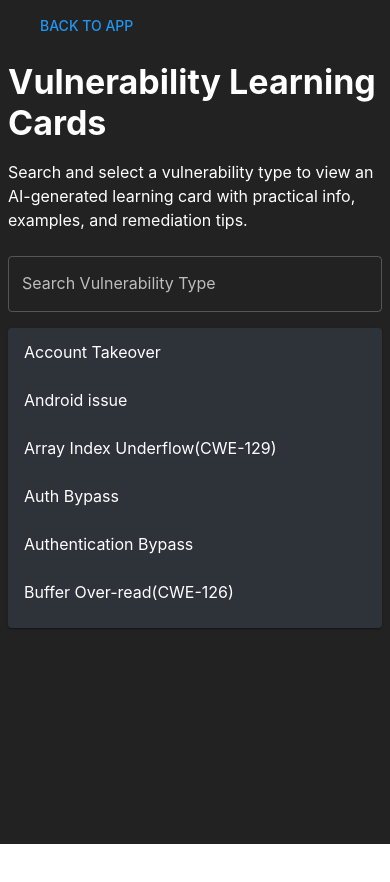
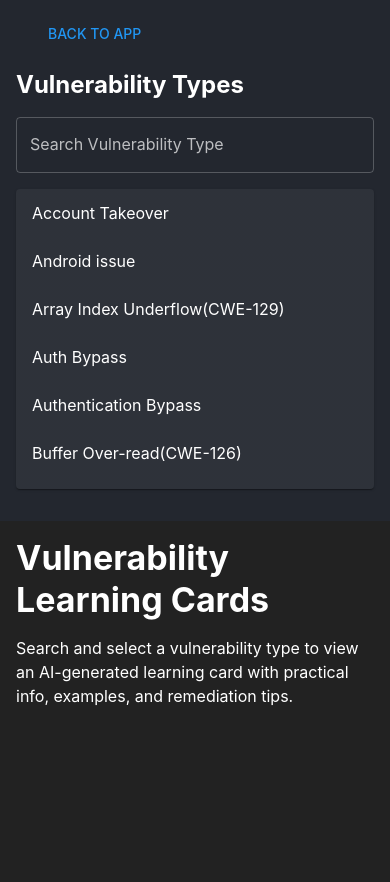
Before and after one commit to asjadbut/buggenie, a React (Vite) app: page / in a window 390 px wide. Both pictures are taken after a click on the button "LEARNING". Shown: the top 882 px of the page. Before the commit the page ends 844 px from the top, so only its background shows below. Built offline with nearby package versions, Linux system fonts and the light colour scheme; some icons are missing.

Commit message:
Refactored LearningPage component layout for improved user experience, separating the search functionality and learning card display into distinct sections. Enhanced responsiveness and updated styles for better accessibility and usability.

```diff
--- a/src/LearningPage.jsx
+++ b/src/LearningPage.jsx
@@ -40,14 +40,28 @@ const LearningPage = ({ onBack }) => {
   const filtered = vulnTypes.filter(v => v.toLowerCase().includes(search.toLowerCase()));
 
   return (
-    <Box sx={{ maxWidth: 900, mx: 'auto', p: { xs: 1, sm: 3 }, minHeight: '100vh' }}>
+    <Box sx={{ width: '100%', minHeight: '100vh', display: 'flex', flexDirection: { xs: 'column', md: 'row' }, alignItems: 'stretch', p: { xs: 0, sm: 3 } }}>
+      {/* Left: Searchable List */}
+      <Box
+        sx={{
+          width: { xs: '100%', md: 320 },
+          minWidth: 240,
+          maxWidth: 400,
+          flexShrink: 0,
+          borderRight: { md: '1px solid #333' },
+          background: '#23272f',
+          p: { xs: 2, md: 3 },
+          position: { md: 'sticky' },
+          top: { md: 0 },
+          height: { md: '100vh' },
+          overflowY: { md: 'auto' },
+          zIndex: 1,
+        }}
+      >
         <Button startIcon={<ArrowBackIcon />} onClick={onBack} sx={{ mb: 2 }}>
           Back to App
         </Button>
-      <Typography variant="h4" sx={{ fontWeight: 700, mb: 2 }}>Vulnerability Learning Cards</Typography>
-      <Typography variant="body1" sx={{ mb: 3 }}>
-        Search and select a vulnerability type to view an AI-generated learning card with practical info, examples, and remediation tips.
-      </Typography>
+        <Typography variant="h5" sx={{ fontWeight: 700, mb: 2 }}>Vulnerability Types</Typography>
         <TextField
           label="Search Vulnerability Type"
           variant="outlined"
@@ -56,11 +70,11 @@ const LearningPage = ({ onBack }) => {
           onChange={e => setSearch(e.target.value)}
           sx={{ mb: 2 }}
         />
-      <Paper elevation={1} sx={{ maxHeight: 300, overflow: 'auto', mb: 3 }}>
+        <Paper elevation={1} sx={{ maxHeight: { xs: 300, md: 'calc(100vh - 200px)' }, overflow: 'auto', mb: 2 }}>
           {filtered.length === 0 && (
             <Typography sx={{ p: 2 }}>No results found.</Typography>
           )}
-        {filtered.slice(0, 30).map(vuln => (
+          {filtered.slice(0, 50).map(vuln => (
             <MenuItem
               key={vuln}
               selected={vuln === selected}
@@ -71,7 +85,15 @@ const LearningPage = ({ onBack }) => {
             </MenuItem>
           ))}
         </Paper>
+      </Box>
+      {/* Right: Learning Card */}
+      <Box sx={{ flex: 1, p: { xs: 2, md: 4 }, display: 'flex', flexDirection: 'column', alignItems: 'stretch', justifyContent: 'flex-start', minHeight: '100vh' }}>
+        <Typography variant="h4" sx={{ fontWeight: 700, mb: 2, display: { xs: 'block', md: 'none' } }}>Vulnerability Learning Cards</Typography>
+        <Typography variant="body1" sx={{ mb: 3, display: { xs: 'block', md: 'none' } }}>
+          Search and select a vulnerability type to view an AI-generated learning card with practical info, examples, and remediation tips.
+        </Typography>
         <LearningCard card={card} loading={loading} error={error} />
+      </Box>
     </Box>
   );
 };
```
Lines whose indentation alone changed are shown as unchanged.
